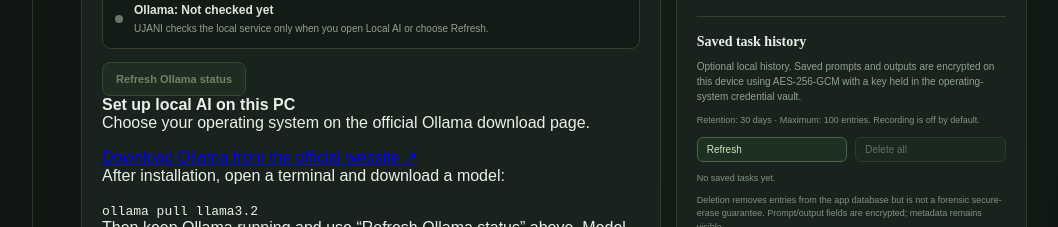
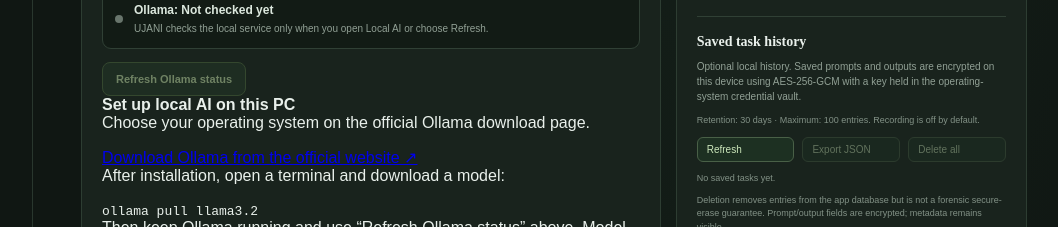
Before and after one commit to asifshadab33/UJANI-PUBLIC-AI-, a React (Vite) app in the folder apps/desktop/: page / in a window 1280 px wide. Shown: the part 2460-2687 px from the top of the page, without its empty margins (205-1263 px from the left). Built offline with nearby package versions, Linux system fonts and the light colour scheme.

Commit message:
feat: add explicit plaintext history export

```diff
--- a/apps/desktop/src/App.tsx
+++ b/apps/desktop/src/App.tsx
@@ -235,6 +235,25 @@ export default function App() {
   async function deletePersistentHistory(id: number) {
     try { await invoke("delete_task_history", { entryId: id }); setPersistentHistory(await invoke<HistoryEntry[]>("list_task_history")); }
     catch (error) { setHistoryError(String(error)); }
+  }
+
+  function exportPersistentHistory() {
+    if (!persistentHistory.length || historyBusy) return;
+    if (!window.confirm("Export saved prompts and results as readable, unencrypted JSON? Anyone with access to the exported file can read this history.")) return;
+    const exportedAt = new Date();
+    const payload = JSON.stringify({
+      schema_version: 1,
+      exported_at: exportedAt.toISOString(),
+      entries: persistentHistory,
+    }, null, 2);
+    const objectUrl = URL.createObjectURL(new Blob([payload], { type: "application/json" }));
+    const anchor = document.createElement("a");
+    anchor.href = objectUrl;
+    anchor.download = `ujani-history-${exportedAt.toISOString().slice(0, 10)}.json`;
+    document.body.appendChild(anchor);
+    anchor.click();
+    anchor.remove();
+    window.setTimeout(() => URL.revokeObjectURL(objectUrl), 1000);
   }
 
   async function clearPersistentHistory() {
@@ -955,7 +974,7 @@ export default function App() {
             <p>Optional local history. Saved prompts and outputs are encrypted on this device using AES-256-GCM with a key held in the operating-system credential vault.</p>
             {historySettings && <label className="consent-row"><input type="checkbox" checked={historySettings.enabled} disabled={historyBusy} onChange={(event) => togglePersistentHistory(event.target.checked)}/> Save future task prompts and results on this device</label>}
             <small>Retention: {historySettings?.retention_days ?? 30} days · Maximum: {historySettings?.max_entries ?? 100} entries. Recording is off by default.</small>
-            <div className="history-actions"><button onClick={refreshPersistentHistory} disabled={historyBusy}>{historyBusy ? "Refreshing…" : "Refresh"}</button><button onClick={clearPersistentHistory} disabled={!persistentHistory.length || historyBusy}>Delete all</button></div>
+            <div className="history-actions"><button onClick={refreshPersistentHistory} disabled={historyBusy}>{historyBusy ? "Refreshing…" : "Refresh"}</button><button onClick={exportPersistentHistory} disabled={!persistentHistory.length || historyBusy}>Export JSON</button><button onClick={clearPersistentHistory} disabled={!persistentHistory.length || historyBusy}>Delete all</button></div>
             {historyError && <p className="error" role="alert">{historyError}</p>}
             {persistentHistory.length ? persistentHistory.map((entry) => <div className="saved-history-item" key={entry.id}>
               <button className="saved-history-prompt" onClick={() => setRequest(entry.prompt)} title="Reuse saved prompt">{entry.prompt}</button>
```
